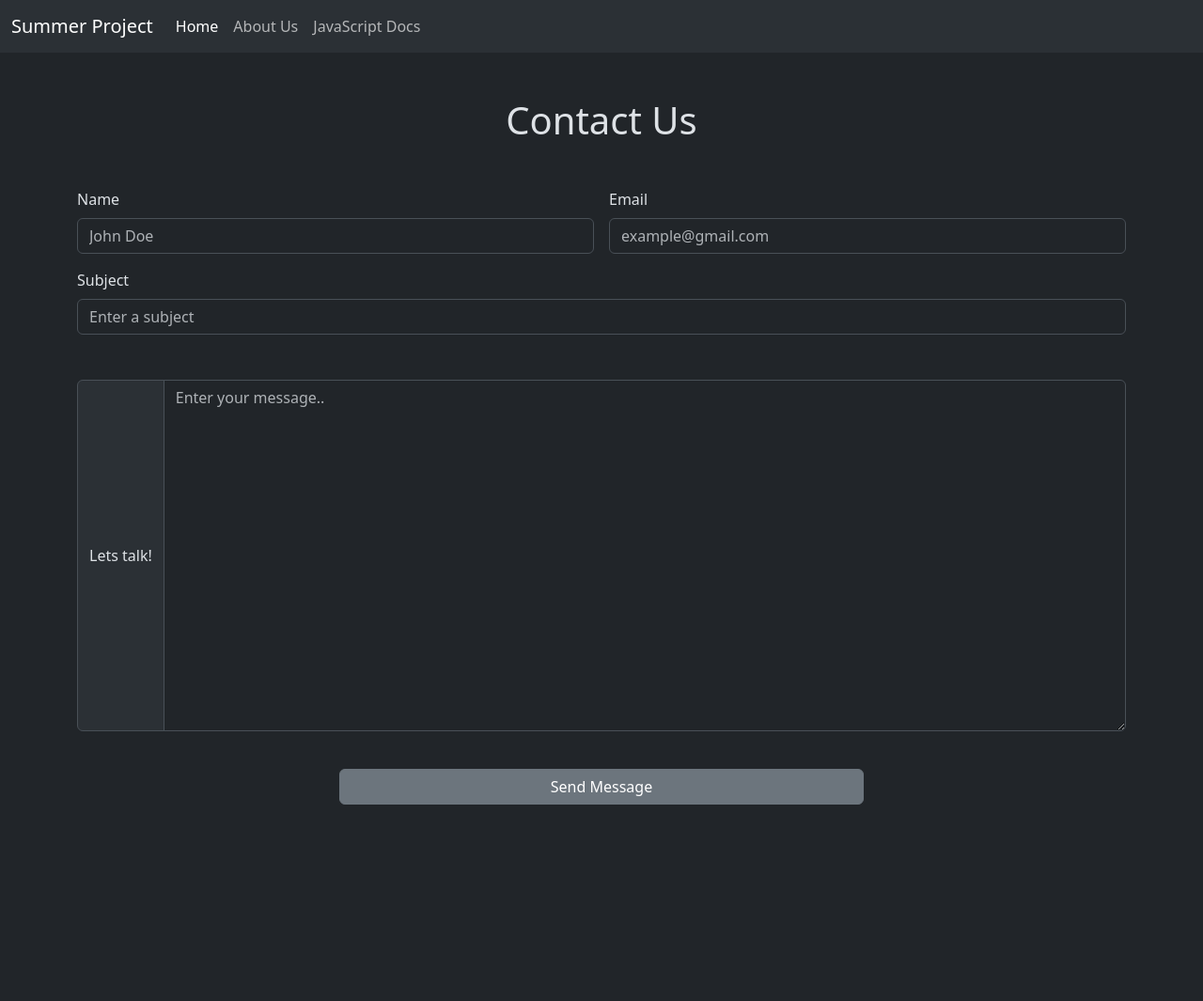
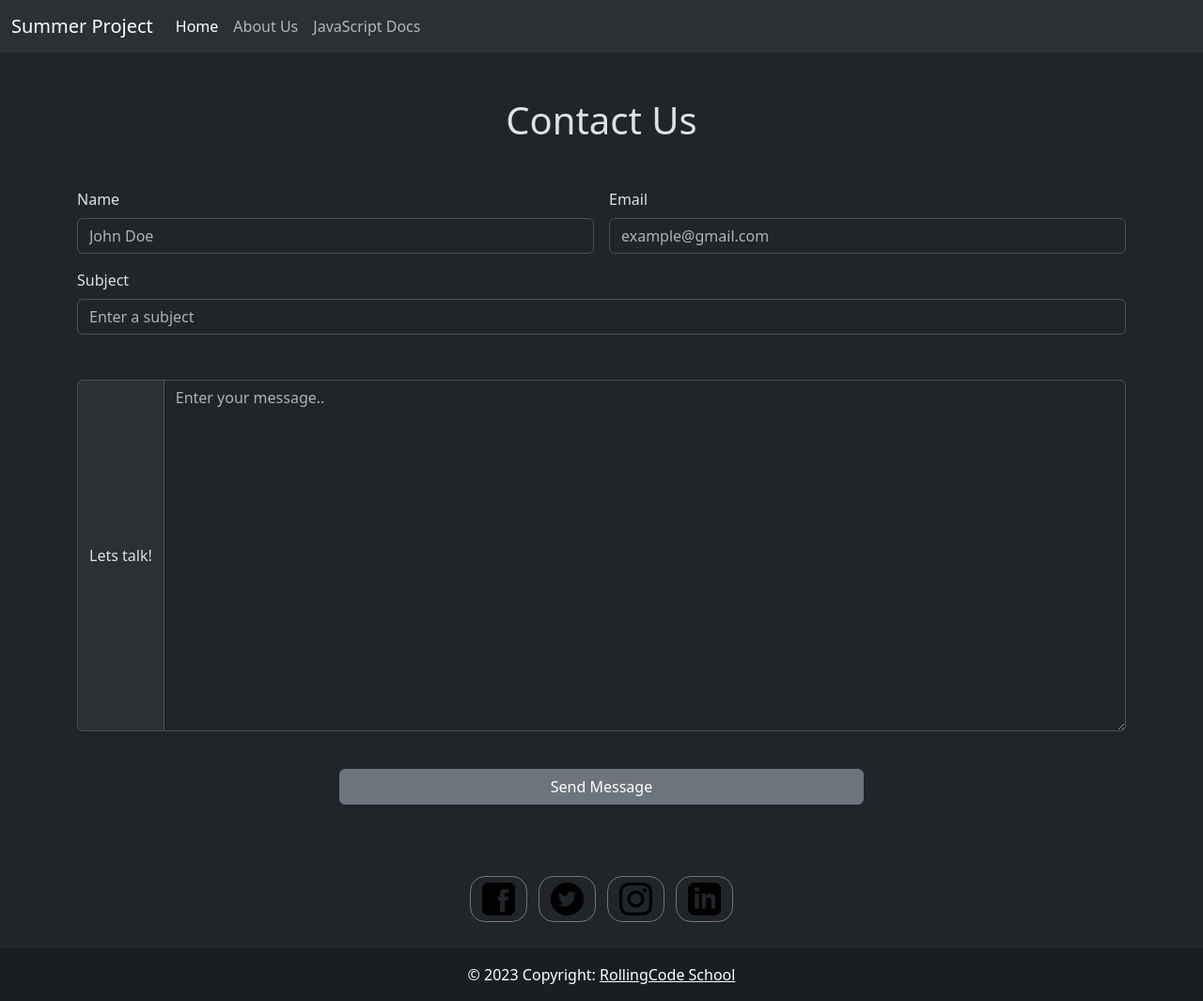
Before and after one commit to msaez85/RollingCode-summer-proyect, a plain HTML site: page pages/form.html in a window 1280 px wide. Shown: the whole page at 94% size. Before the commit the page ends 904 px from the top, so only its background shows below. Drawn offline with nearby package versions, Linux system fonts and the light colour scheme.

Commit message:
added footer with social media links

```diff
--- a/pages/form.html
+++ b/pages/form.html
@@ -64,6 +64,31 @@
             </form>
         </div>
     </main>
+    <footer class="bg-dark text-center text-white">
+        <div class="container p-4 pb-0">
+            <section class="mb-4">
+                <a class="btn btn-outline-secondary btn-floating m-1 rounded-4" href="https://www.facebook.com/RollingCodeSchool/" role="button"
+                    target="_blank">
+                    <img src="../assets/facebook-logo.png" alt="facebook link">
+                </a>
+                <a class="btn btn-outline-secondary btn-floating m-1 rounded-4" href="https://twitter.com/rollingcodeok" role="button" target="_blank">
+                    <img src="../assets/twitter-logo.png" alt="twitter logo">
+                </a>
+                <a class="btn btn-outline-secondary btn-floating m-1 rounded-4" href="https://www.instagram.com/rollingcodeschool/" role="button"
+                    target="_blank">
+                    <img src="../assets/instagram-logo.png" alt="instagram logo">
+                </a>
+                <a class="btn btn-outline-secondary btn-floating m-1 rounded-4" href="https://www.linkedin.com/company/rollingcode/" role="button"
+                    target="_blank">
+                    <img src="../assets/linkedin-logo.png" alt="linkedin logo">
+                </a>
+            </section>
+        </div>
+        <div class="text-center p-3" style="background-color: rgba(0, 0, 0, 0.2);">
+            © 2023 Copyright:
+            <a class="text-white" href="https://rollingcodeschool.com/">RollingCode School</a>
+        </div>
+    </footer>
 </body>
 
 </html>
```
Also changed, not shown: assets/facebook-logo.png (added), assets/instagram-logo.png (added), assets/linkedin-logo.png (added), assets/twitter-logo.png (added).
